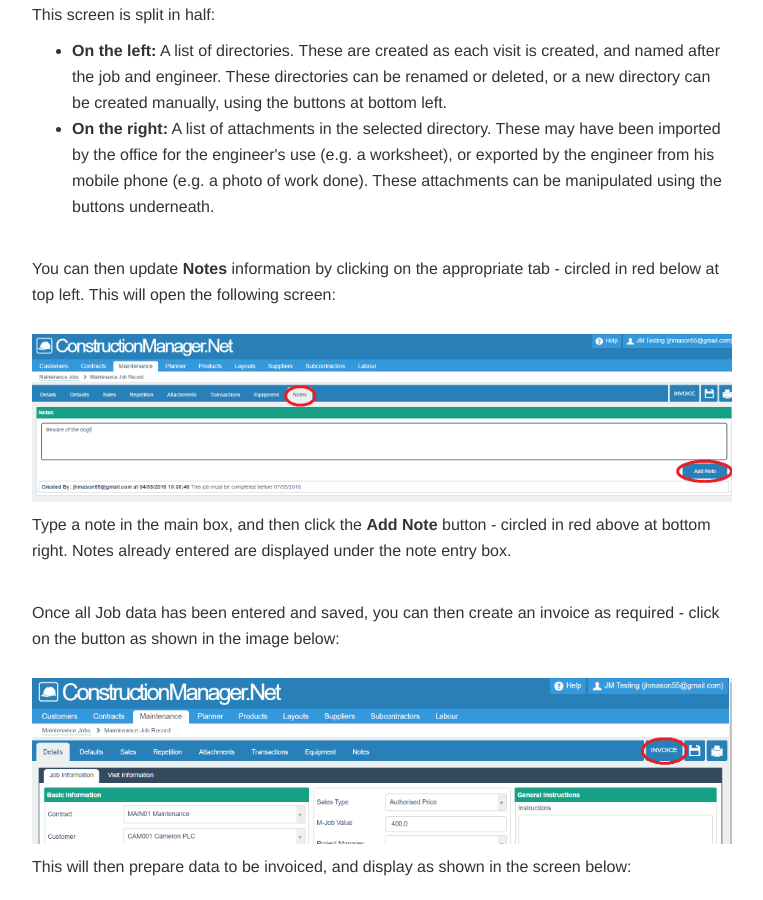
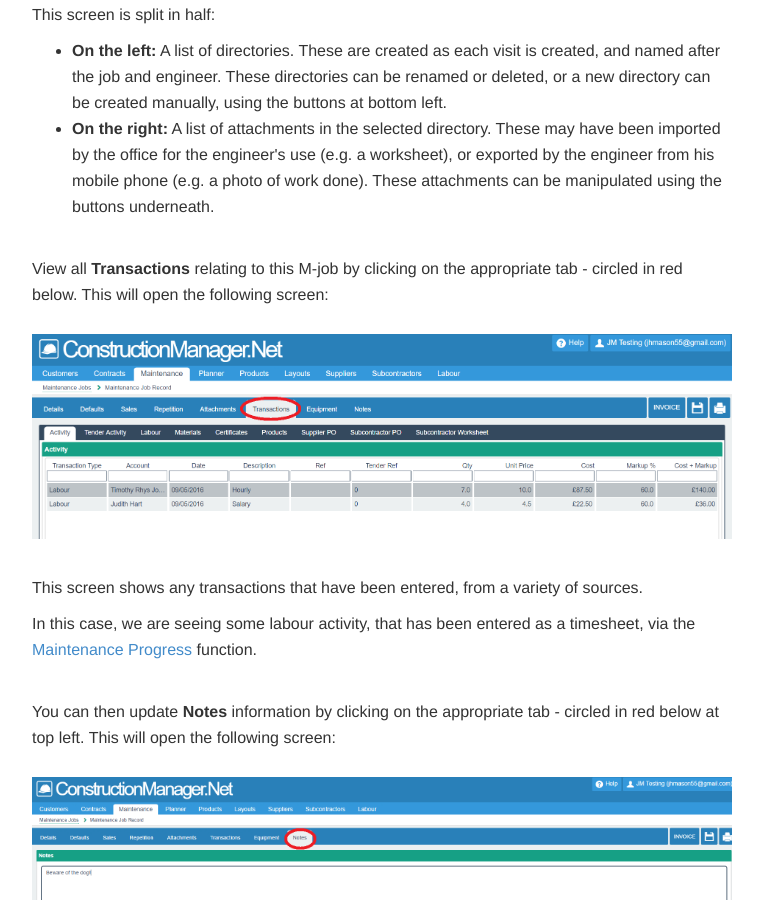
Before and after one commit to JNCSolutions/ConstructionManagerDocs, a Jekyll site: the page built from maintenance.html, in a window 1280 px wide and 900 px high, scrolled down 5110 px. Shown: the whole window, without its empty margins (258-1021 px from the left). Built offline with Jekyll 4.4.1, drawn with Linux system fonts in a browser that asks for light colours.

Commit message:
Update maintenance.html

```diff
--- a/maintenance.html
+++ b/maintenance.html
@@ -153,6 +153,16 @@ title: Maintenance
       </ul>
       <br>
 
+    <p>View all <b>Transactions</b> relating to this M-job by clicking on the appropriate tab - circled in red below.
+          This will open the following screen:
+          <br> <br>
+      <img src="img/Maintenance_Create_05.PNG" style="width: 100%;">
+      <br> <br>
+      <p>This screen shows any transactions that have been entered, from a variety of sources.</p>
+      <p>In this case, we are seeing some labour activity, that has been entered as a timesheet,
+          via the <a href="maintenance-progress"> Maintenance Progress</a> function.</p>
+      <br>
+
       <p>You can then update <b>Notes</b> information by clicking on the appropriate tab - circled in red below at top left.
           This will open the following screen:
           <br> <br>
```
